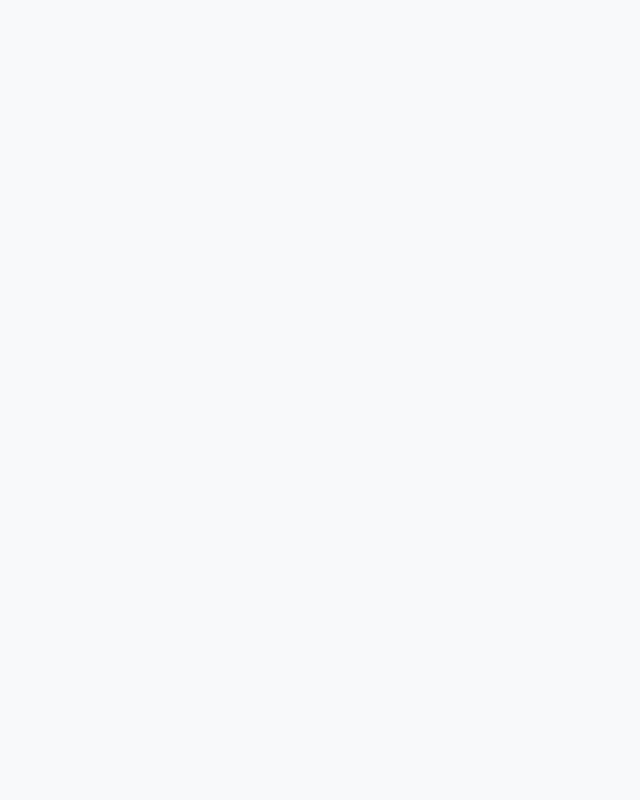
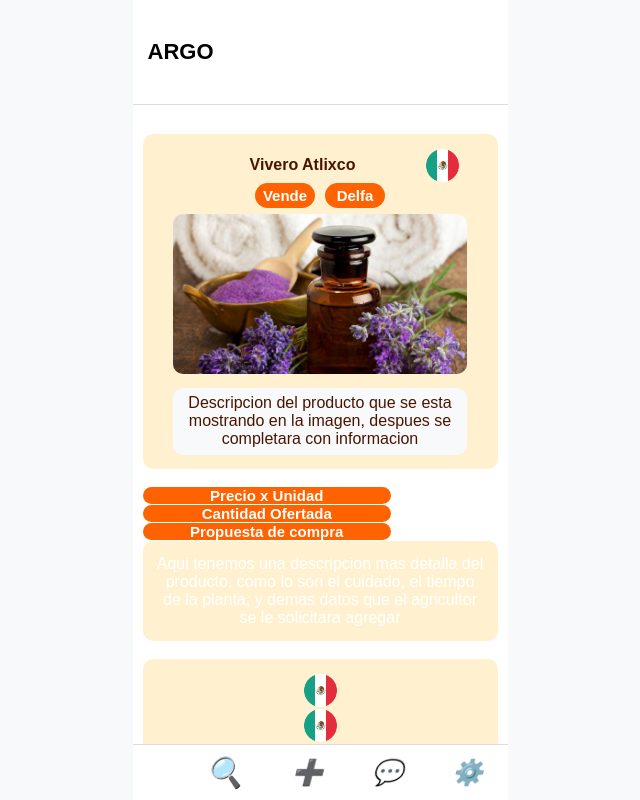
Before and after one commit to Carlos190894/ArgoVue, a Vue app: page /BusquedaPublicacion.vue in a window 1280 px wide. Before the commit this address had no page. Shown: the whole page, without its empty margins (320-960 px from the left). Built offline with nearby package versions, Linux system fonts and the light colour scheme; the HTML template or start-up script is replaced by a standard one.

Commit message:
23052025

```diff
--- /dev/null
+++ b/src/Pages/Busqueda/BusquedaPublicacion.vue
@@ -0,0 +1,366 @@
+
+<template>
+  <div class="app-container">
+    <!-- Header -->
+    <header class="app-header">
+      <div class="logo">ARGO</div>
+      <!-- <div class="header-icons">
+        <i class="icon bell">🔔</i>
+        <i class="icon user">👤</i>
+      </div> -->
+      <div class="header-icons">
+        <i class="fas fa-bell icon"></i>
+        <i class="fas fa-user icon"></i>
+      </div>
+    </header>
+
+    <!-- Main Content -->
+    <main class="app-content">
+
+      <!-- Publicidad -->
+      <section class="section">
+        <div class="titulos">
+            <i class="fa-regular fa-circle-user icon" style="font-size: 30px;"></i>
+            <label id="nombreVivero" style="font-weight: bold;" for="">Vivero Atlixco</label>
+            <div class="background-div"></div>
+        </div>
+        <div style="display: flex; gap: 10px;">
+            <button class="btn-tarjeta">Vende</button>
+            <button class="btn-tarjeta">Delfa</button>
+        </div>
+            <div class="background-div2"></div>
+        <div class="descripcion">
+          <label for="">
+            Descripcion del producto que se esta mostrando en la imagen, despues se completara con informacion
+          </label>
+        </div>
+      </section>
+      <!-- Botones centrales -->
+       <section>
+              <button>Precio x Unidad</button>
+              <button>Cantidad Ofertada</button>
+              <div style="width: 100%;">
+                  <button>Propuesta de compra</button>
+              </div>
+       </section>
+      <!-- Eventos -->
+      <section class="section">
+          <label for="">
+            Aqui tenemos una descripcion mas detalla del producto, como lo son el cuidado, el tiempo de la planta,
+            y demas datos que el agricultor se le solicitara agregar
+          </label>
+      </section>
+
+      <!-- Apartado de publicaciones -->
+       <section class="section">
+            <div class="background-div"></div>
+            <div class="background-div"></div>
+            <div class="background-div"></div>
+       </section>
+    </main>
+
+    <!-- Footer Navigation -->
+    <footer class="app-footer">
+        <i class="fa-solid fa-house icon" @click="goToHome"></i>
+      <!-- <i class="icon home" style="font-size: 30px;">🏠</i> -->
+      <i class="icon search" style="font-size: 30px;">🔍</i>
+      <i class="icon add">➕</i>
+      <i class="icon chat">💬</i>
+      <i class="icon settings">⚙️</i>
+    </footer>
+  </div>
+</template>
+
+<script>
+export default {
+  name: "BusquedaPublicacion",
+  data() {
+    return {
+      isMenuOpen: false,
+      selectedIndex: null,
+      menuItems: [
+        {
+          label: "País",
+          subMenu: ["Todos", "Selecciona un país"],
+        },
+        {
+          label: "Estado",
+          subMenu: ["Todos", "Selecciona un estado"],
+        },
+        {
+          label: "Producto",
+          subMenu: ["Todos", "Selecciona un producto", "Mis Productos"],
+        },
+      ],
+    };
+  },
+  methods: {
+    goToHome() {
+      this.$router.push({ name: 'Home' });
+    },
+    goToPais(){
+      this.$router.push({ name: 'BusquedaPais'});
+    },
+    goToEstado(){
+      this.$router.push({ name : 'BusquedaEstado'});
+    },
+    goToProducto(){
+      this.$router.push({ name : 'BusquedaProducto'});
+    },
+    toggleMenu() {
+      this.isMenuOpen = !this.isMenuOpen;
+      this.selectedIndex = null; // Cierra cualquier submenú abierto
+    },
+    selectItem(index) {
+      if (this.selectedIndex === index) {
+        this.selectedIndex = null; // Cierra el submenú si ya está abierto
+      } else {
+        this.selectedIndex = index; // Abre el submenú seleccionado
+      }
+    },
+  },
+};
+</script>
+
+<style scoped>
+/* Global styles */
+* {
+  margin: 0;
+  padding: 0;
+  box-sizing: border-box;
+}
+
+body {
+  font-family: 'Nunito Sans', sans-serif;
+  background-color: #f8f9fa;
+}
+
+
+/* Container */
+.app-container {
+  display: flex;
+  flex-direction: column;
+  height: 100vh;
+  max-width: 375px; /* iPhone width */
+  margin: 0 auto;
+  border: 0px solid #ddd; /* For preview purposes */
+  background-color: white;
+}
+
+/* Header */
+.app-header {
+  display: flex;
+  justify-content: space-between;
+  align-items: center;
+  padding: 10% 15px;
+  border-bottom: 1px solid #ddd;
+}
+
+.logo {
+  font-size: 22px;
+  font-weight: bold;
+}
+
+.header-icons .icon {
+  font-size: 25px;
+  margin-left: 15px;
+  cursor: pointer;
+}
+
+/* Main Content */
+.app-content {
+  flex: 1;
+  padding: 10px;
+  margin-top: 5%;
+  overflow-y: auto;
+}
+
+/* .main-button{
+  width: 30px;
+  margin-right: 10px;
+} */
+
+.btn-header{
+    margin-bottom: 5%;
+    margin-left: 3%;
+    width: 25%;
+    height: 35px;
+}
+
+.btn-tarjeta{
+    width: 60px;
+    height: 25px;
+}
+.section {
+  display: flex;
+  flex-direction: column;
+  align-items: center;
+  margin-bottom: 5%;
+  padding: 4%;
+  background-color: #fff1d0; /* Gray background */
+  border-radius: 10px;
+  text-align: center;
+  color: white;
+}
+
+.titulos{
+    color: #4a1500;
+    display: flex; /* Hace que los elementos estén en la misma fila */
+    align-items: center; /* Alinea los elementos verticalmente al centro */
+    gap: 70px; /* Espaciado entre los elementos (opcional) */
+}
+.background-div{
+  width: 35px;
+  height: 35px;
+  background-image: url('../../Images/mexico.png'); /* URL de la imagen */
+  background-size: cover; /* Ajusta la imagen para cubrir el área */
+  background-repeat: no-repeat; /* Evita que la imagen se repita */
+  color: white; /* Cambia el color del texto si es necesario */
+  text-align: center; /* Centra el texto horizontalmente */
+  line-height: 150px; /* Centra el texto verticalmente */
+  border-radius: 10px; /* Opcional: esquinas redondeadas */
+}
+
+.background-div2{
+  margin-top: 2%;
+  margin-bottom: 2%;
+    width: 90%;
+    height: 160px;
+  background-image: url('../../Images/lavanda.jpg'); /* URL de la imagen */
+  background-size: cover; /* Ajusta la imagen para cubrir el área */
+  background-repeat: no-repeat; /* Evita que la imagen se repita */
+  line-height: 150px; /* Centra el texto verticalmente */
+  border-radius: 10px; /* Opcional: esquinas redondeadas */
+}
+
+.background-div3{
+  margin-top: 2%;
+  margin-bottom: 2%;
+    width: 90%;
+    height: 160px;
+  background-image: url('../../Images/tulipan.jpg'); /* URL de la imagen */
+  background-size: cover; /* Ajusta la imagen para cubrir el área */
+  background-repeat: no-repeat; /* Evita que la imagen se repita */
+  line-height: 150px; /* Centra el texto verticalmente */
+  border-radius: 10px; /* Opcional: esquinas redondeadas */
+}
+
+.descripcion {
+  width: 90%;
+  margin-top: 2%;
+  padding: 2%;
+  background-color: #f8f9fa;
+  color: #4a1500;
+  border-radius: 10px; /* Opcional: esquinas redondeadas */
+}
+
+.dropdown-container {
+  position: relative;
+  display: inline-block;
+}
+
+.main-button {
+  width: 30px;
+  background-color: #ff6200;
+  color: white;
+  border: none;
+  border-radius: 5px;
+  padding: 2px;
+  cursor: pointer;
+  font-size: 15px;
+}
+
+.icon {
+  font-size: 20px;
+}
+
+.dropdown-container {
+  position: relative;
+  display: inline-block;
+}
+
+.main-button {
+  background-color: none;
+  color: white;
+  border: none;
+  border-radius: 5px;
+  padding: 5px;
+  cursor: pointer;
+  font-size: 16px;
+}
+
+.icon {
+  font-size: 20px;
+}
+
+.dropdown-menu {
+  position: absolute;
+  top: 100%;
+  left: 0;
+  /* background-color: #ff6200; */
+  padding: 5px;
+  border-radius: 5px;
+  box-shadow: 0 4px 6px rgba(0, 0, 0, 0.1);
+  width: 200px;
+}
+
+.menu-item {
+  display: flex;
+  justify-content: space-between;
+  align-items: center;
+  background-color: #f9f9f9;
+  border: 3px solid orange; /* Borde de 2px con color naranja */
+  font-weight: bold;
+  color: #4a1500;
+  padding: 10px;
+  border-radius: 15px;
+  margin-bottom: 5px;
+  cursor: pointer;
+}
+
+.menu-item:hover {
+  background-color: #ddd;
+}
+
+.arrow {
+  font-size: 16px;
+}
+
+.submenu-container {
+  margin-top: 10px;
+  padding: 10px;
+  background-color: #f9f9f9;
+  border-radius: 15px;
+  box-shadow: 0 2px 4px rgba(0, 0, 0, 0.1);
+}
+
+.submenu-item {
+  margin-top: 2px;
+  padding: 5px;
+  background-color: #fff1d0;
+  color: #4a1500;
+  margin-bottom: 5px;
+  border-radius: 5px;
+  box-shadow: 0 2px 4px rgba(0, 0, 0, 0.1);
+  cursor: pointer;
+}
+
+.submenu-item:hover {
+  background-color: #eee;
+}
+
+/* Footer */
+.app-footer {
+  display: flex;
+  justify-content: space-around;
+  align-items: center;
+  padding: 10px 0;
+  border-top: 1px solid #ddd;
+  background-color: #fff;
+}
+
+.app-footer .icon {
+  font-size: 25px;
+  cursor: pointer;
+}
+</style>
--- a/src/router/index.js
+++ b/src/router/index.js
@@ -11,6 +11,7 @@ import Busqueda  from '@/Pages/Busqueda/Busqueda.vue';
 import Pais  from '@/Pages/Busqueda/BusquedaPais.vue';
 import Estado  from '@/Pages/Busqueda/BusquedaEstado.vue';
 import Producto  from '@/Pages/Busqueda/BusquedaProducto.vue';
+import Publicacion from '@/Pages/Busqueda/BusquedaPublicacion.vue';
 
 const routes = [
   {
@@ -73,6 +74,11 @@ const routes = [
     name : 'BusquedaProducto',
     component: Producto,
   },
+  {
+    path : '/BusquedaPublicacion.vue',
+    name : 'BusquedaPublicacion.vue',
+    component: Publicacion,
+  },
 ];
 
 const router = createRouter({
```
